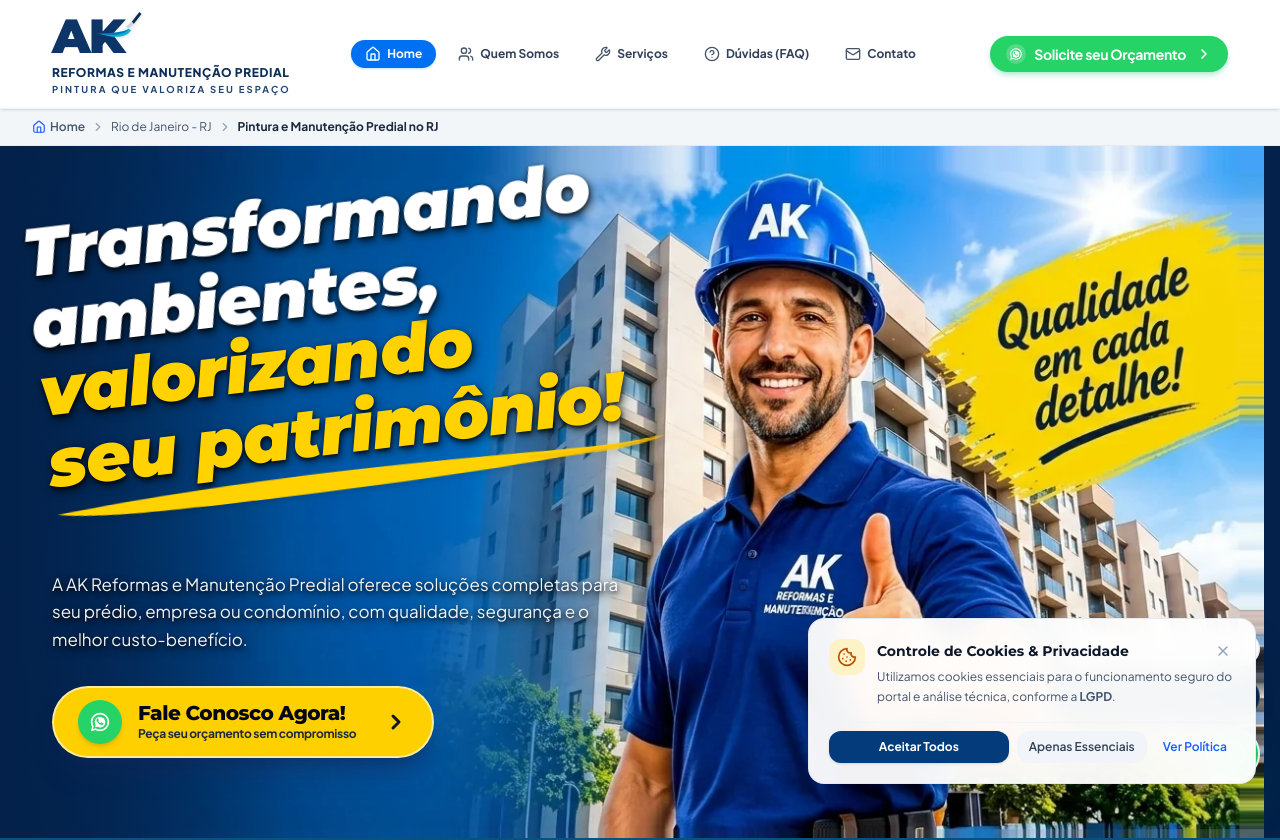
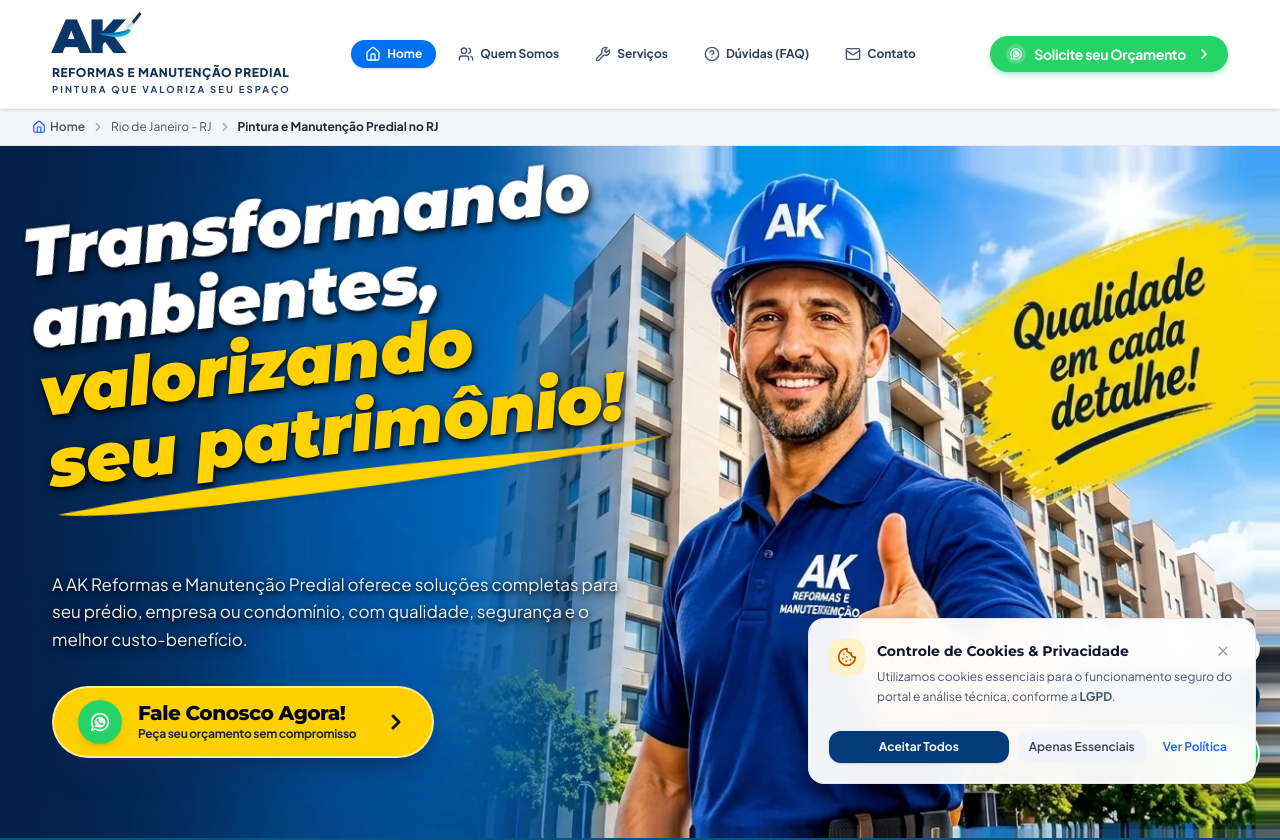
Before and after one commit to jrmacbrandt/ak_reformas, a React (Vite) app: page / in a window 1280 px wide. Shown: the top 840 px of the page. Built offline with nearby package versions, Linux system fonts and the light colour scheme.

Commit message:
fix(hero): remove right padding to eliminate dark blue vertical line on hero image

```diff
--- a/src/components/Hero.tsx
+++ b/src/components/Hero.tsx
@@ -36,7 +36,7 @@ export const Hero: React.FC<HeroProps> = ({
     <section id="inicio" className="relative overflow-hidden bg-[#03214a] text-white min-h-[540px] sm:min-h-[580px] lg:min-h-[640px] flex items-center">
       {/* Background Container anchored to the RIGHT, scaling to 100% height without any cropping of helmet or yellow badge */}
       <div className="absolute inset-0 z-0 flex justify-end overflow-hidden bg-[#03214a] pointer-events-none select-none">
-        <picture className="h-full flex justify-end shrink-0 pr-0 sm:pr-2 lg:pr-4">
+        <picture className="h-full flex justify-end shrink-0">
           <source media="(max-width: 768px)" srcSet="/extracted/header_bg_mobile.webp" type="image/webp" />
           <source media="(min-width: 769px)" srcSet={backgroundImage} type="image/webp" />
           <img
```
Also changed, not shown: public/favicon.svg, src/components/Breadcrumbs.tsx (line endings or trailing spaces), src/components/FAQ.tsx (line endings or trailing spaces).
